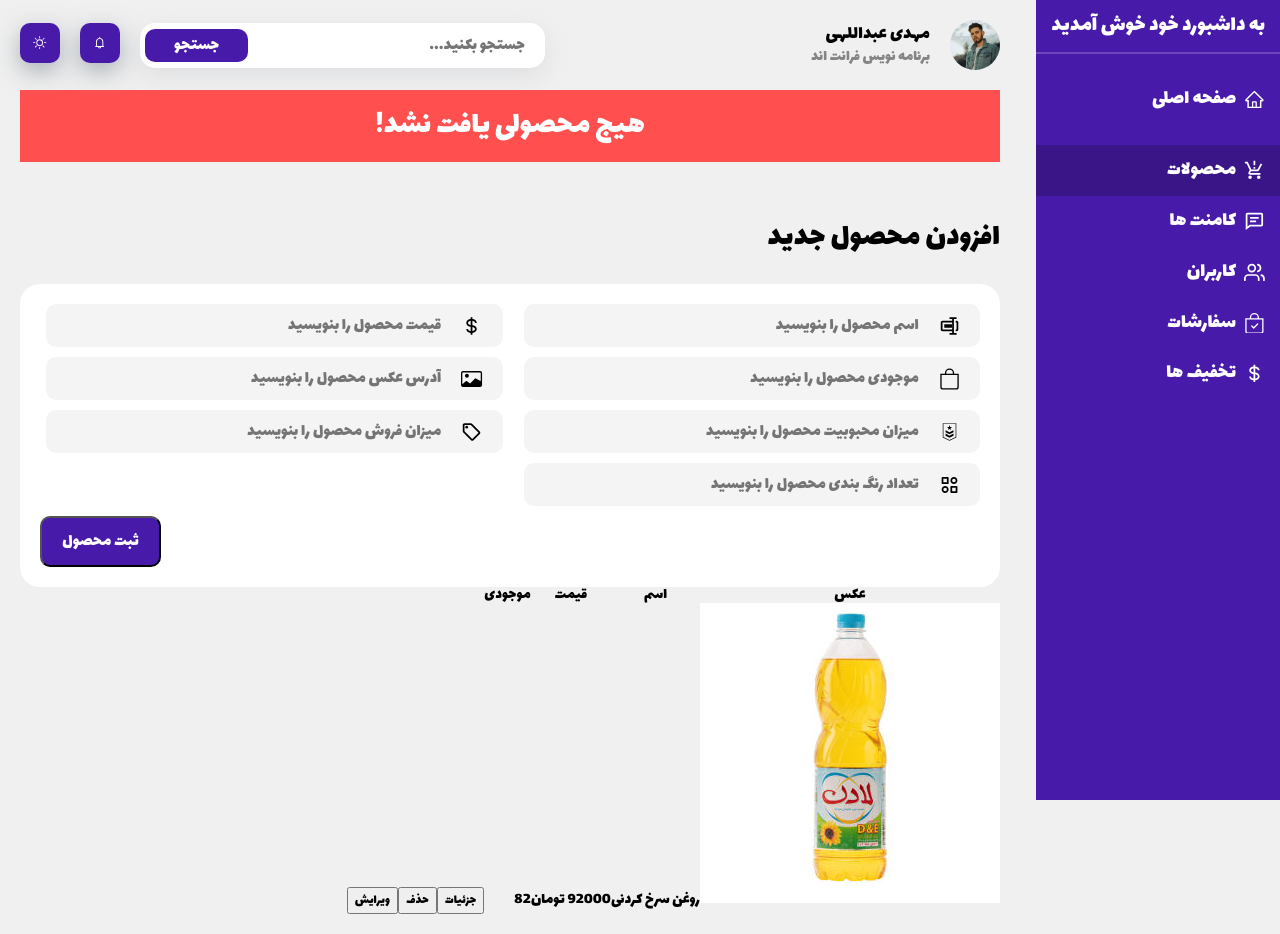
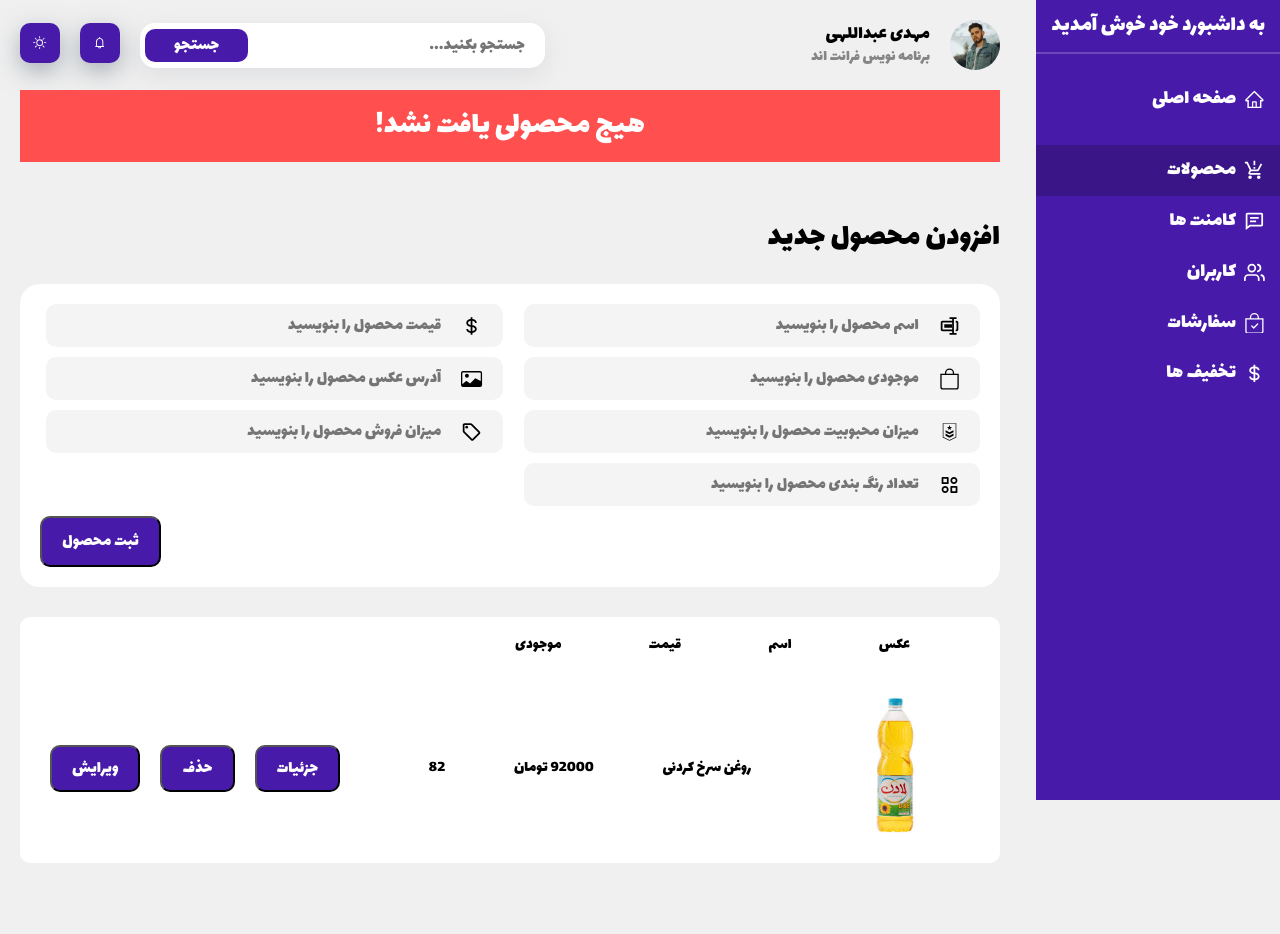
Before and after one commit to MAwasTaken/PMS-with-React, a React (Vite) app: page / in a window 1280 px wide. After the commit the page ends 883 px from the top, so only its background shows below. Built offline with nearby package versions, Linux system fonts and the light colour scheme.

Commit message:
ProductsTable Styled

```diff
--- a/src/Components/ProductsTable/ProductsTable.css
+++ b/src/Components/ProductsTable/ProductsTable.css
@@ -0,0 +1,45 @@
+.products-table {
+  margin-top: 30px;
+  width: 100%;
+  background-color: var(--white);
+  border-radius: 10px;
+}
+
+.products-heading-tr {
+  text-align: center;
+  display: flex;
+  justify-content: space-between;
+  padding: 0 70px 0 475px;
+}
+
+.products-table-tr {
+  text-align: center;
+  display: flex;
+  justify-content: space-between;
+  padding: 0 10px 0 10px;
+}
+
+.products-table th {
+  padding: 20px;
+}
+
+.products-table td {
+  padding: 20px;
+  display: flex;
+  align-items: center;
+}
+
+.products-table-img {
+  width: 150px;
+  border-radius: 10px;
+  object-fit: cover;
+}
+
+.products-table-btn {
+  padding: 8px 20px;
+  font-size: 1.1rem;
+  border-radius: 10px;
+  color: var(--white);
+  background-color: var(--blue);
+  margin-right: 20px;
+}
--- a/src/Components/ProductsTable/ProductsTable.jsx
+++ b/src/Components/ProductsTable/ProductsTable.jsx
@@ -4,6 +4,7 @@ import React from "react";
 // packages
 
 // styles
+import './ProductsTable.css'
 
 // components
 
@@ -17,7 +18,7 @@ function ProductsTable() {
 				<th>قیمت</th>
 				<th>موجودی</th>
 			</tr>
-			<tr>
+			<tr className="products-table-tr">
 				<td>
 					<img src='/img/oil.jpeg' alt='oil image' className='products-table-img' />
 				</td>
```
